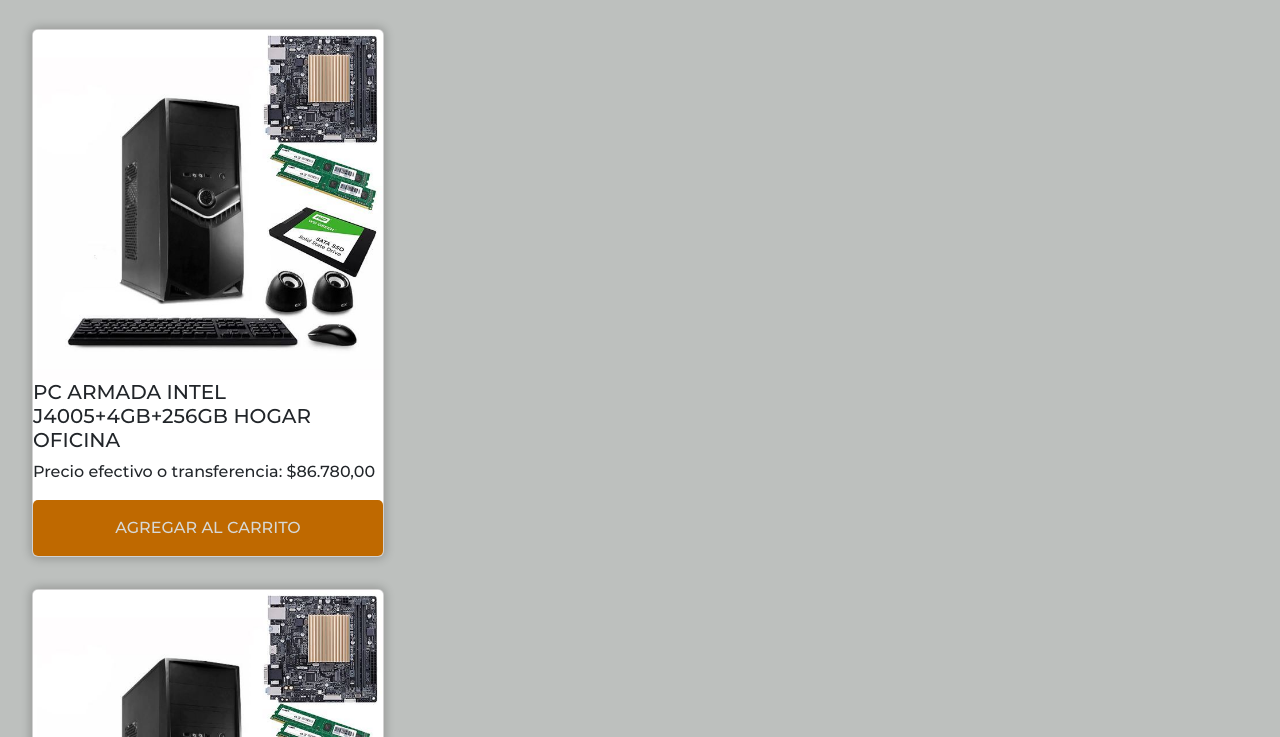
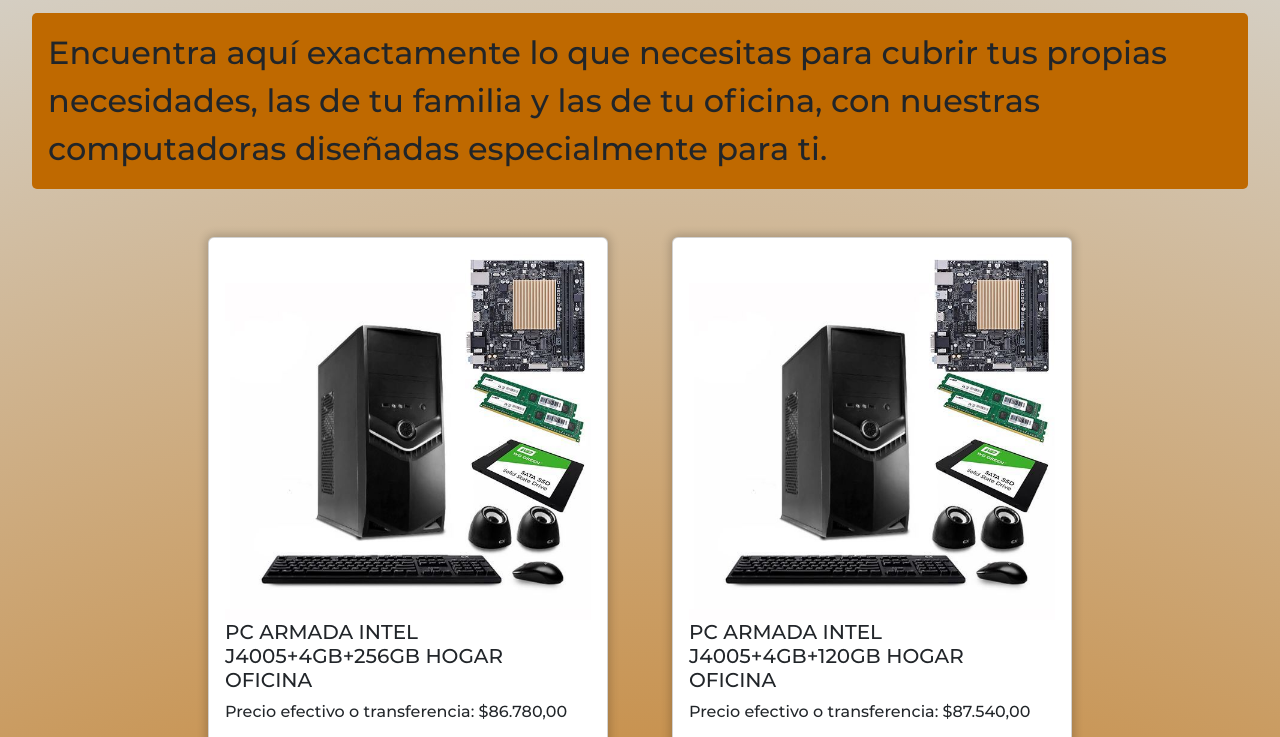
Before and after one commit to angeldor/proyecto-final-3, a website: page pages/armadas.html in a window 1280 px wide. Shown: the part 157-894 px from the top of the page. Drawn offline with nearby package versions, Linux system fonts and the light colour scheme.

Commit message:
pcs armadas

```diff
--- a/css/style.css
+++ b/css/style.css
@@ -18,6 +18,10 @@
   background: #BDC0BE;
 }
 
+nav {
+  background-color: #D7D9D7;
+}
+
 /*CONTENIDO DE LA PAGINA DE INICIO CON BS Y FLEXBOX*/
 .flyers {
   display: flex;
@@ -31,8 +35,9 @@
 
 .card {
   margin: 2em;
-  width: 22rem;
+  width: 25rem;
   box-shadow: 0px 0px 10px 2px rgba(0, 0, 0, 0.2);
+  padding: 1em;
 }
 
 .destacados {
@@ -185,6 +190,27 @@
   background: #D7D9D7;
 }
 
+.contenedor {
+  background: rgb(100, 110, 104);
+  background: radial-gradient(circle, rgb(100, 110, 104) 0%, rgb(191, 105, 0) 40%, rgb(215, 217, 215) 100%);
+}
+
+.pc-armadas {
+  background-color: #BF6900;
+  font-size: 2em;
+  font-family: Montserrat;
+  padding: 1rem;
+  border-radius: 5px;
+  margin: 2em 1em 0 1em;
+}
+
+.computadoras-armadas {
+  margin: 1em;
+  display: flex;
+  flex-wrap: wrap;
+  justify-content: center;
+}
+
 /* PAGINA NOTEBOOKS */
 .notebooks {
   background-color: #BF6900;
```
Also changed, not shown: 1 other file.
